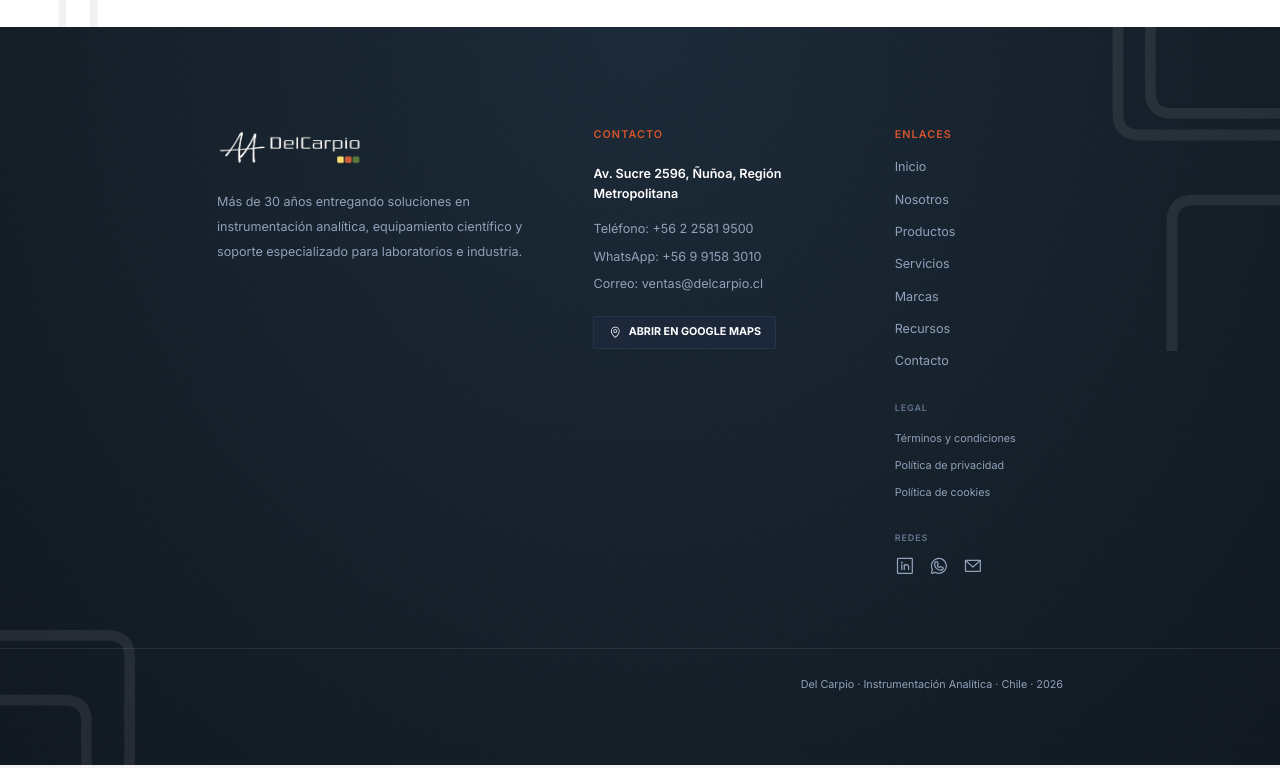
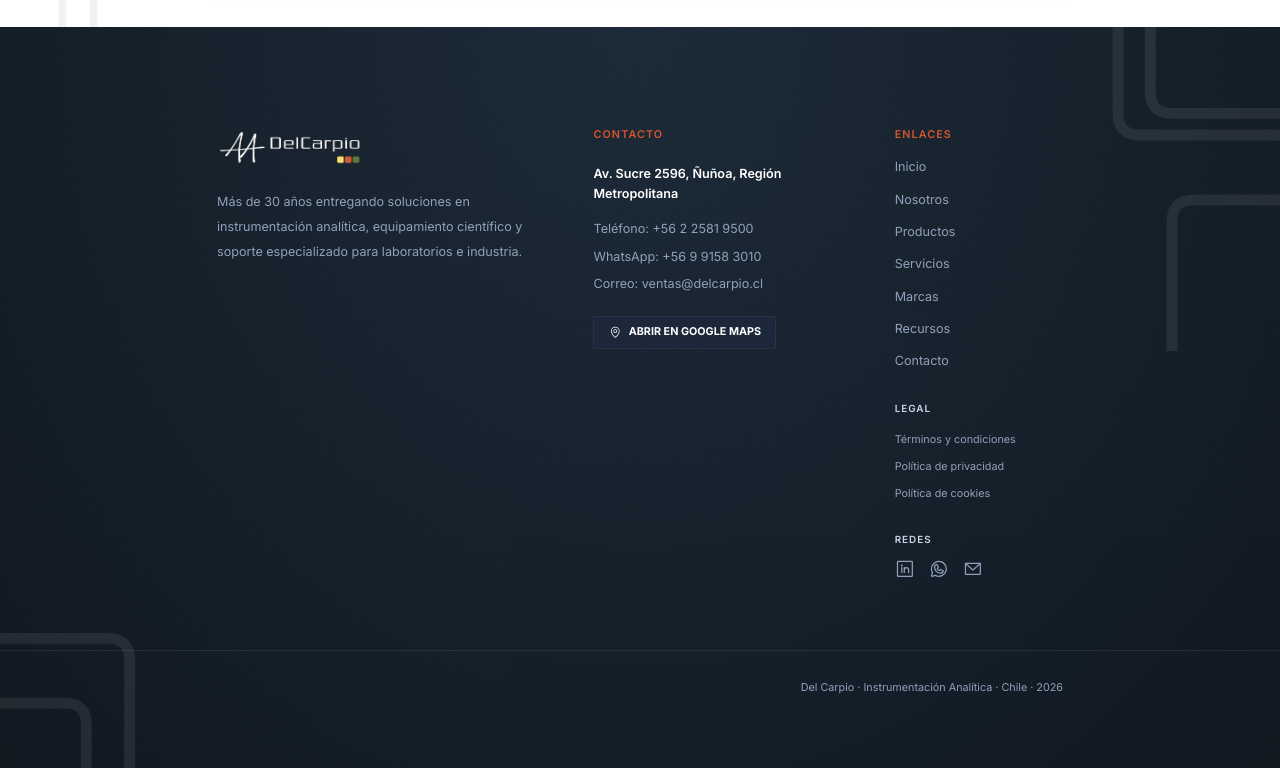
Before and after one commit to delcarpiohub/LandingPage, a Next.js app: page / in a window 1280 px wide. Shown: the part 5205-5973 px from the top of the page. Built offline with nearby package versions, Linux system fonts and the light colour scheme.

Commit message:
fix(footer): sube tamano y contraste de los eyebrows Legal/Redes
10px con text-slate-500 sobre fondo oscuro era ilegible. Sube a 11px
con text-slate-300 (mismo tratamiento tipografico, mejor contraste),
sin tocar la estructura de columnas del footer.

```diff
--- a/src/components/sections/footer.tsx
+++ b/src/components/sections/footer.tsx
@@ -129,7 +129,7 @@ export function Footer() {
           </div>
 
           <div className="flex flex-col gap-4">
-            <span className="font-mono text-[10px] font-semibold uppercase tracking-widest text-slate-500">
+            <span className="font-mono text-[11px] font-semibold uppercase tracking-widest text-slate-300">
               Legal
             </span>
             <nav
@@ -149,7 +149,7 @@ export function Footer() {
           </div>
 
           <div className="flex flex-col gap-3">
-            <span className="font-mono text-[10px] font-semibold uppercase tracking-widest text-slate-500">
+            <span className="font-mono text-[11px] font-semibold uppercase tracking-widest text-slate-300">
               Redes
             </span>
             <div className="flex gap-4">
```
